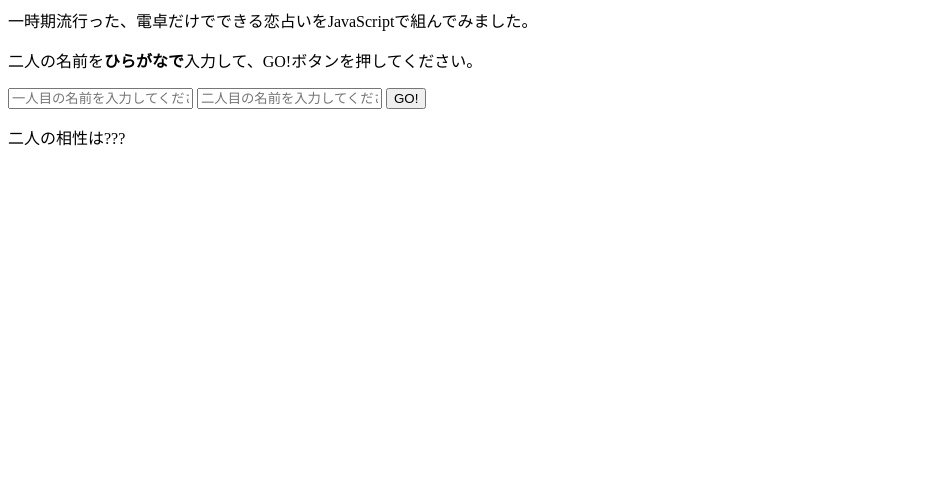
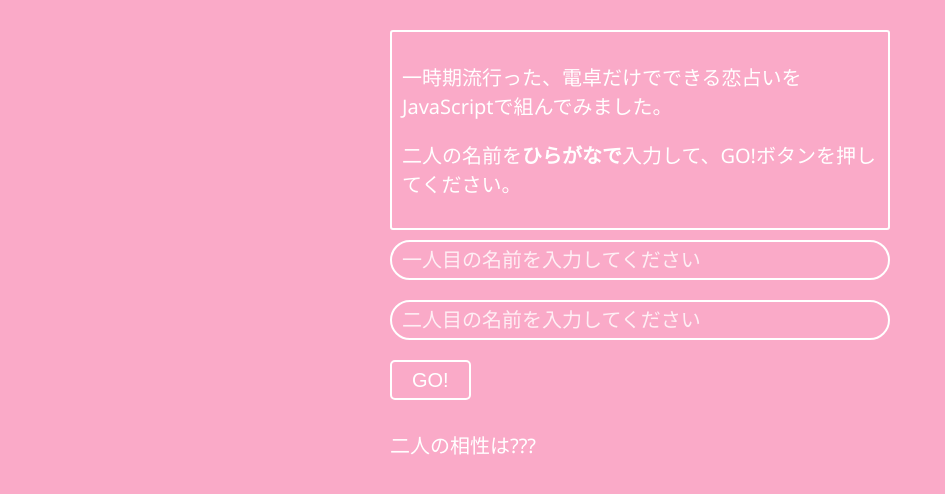
Before and after one commit to ygkn/Uranai_JS, a website: page index.html in a window 1280 px wide. Shown: the whole page, without its empty margins (0-945 px from the left). Drawn offline with Linux system fonts and the light colour scheme.

Commit message:
[add] trim style.

```diff
--- a/index.html
+++ b/index.html
@@ -1,15 +1,19 @@
 <html>
   <head>
     <title>恋占い</title>
+    <link href="https://fonts.googleapis.com/css?family=Noto+Sans" rel="stylesheet">
+    <link rel="stylesheet" href="./style.css">
   </head>
   <body>
-    <div>
-      <p>一時期流行った、電卓だけでできる恋占いをJavaScriptで組んでみました。</p>
-      <p>二人の名前を<b>ひらがなで</b>入力して、GO!ボタンを押してください。</p>
+    <div id="main">
+      <div id="description">
+        <p>一時期流行った、電卓だけでできる恋占いをJavaScriptで組んでみました。</p>
+        <p>二人の名前を<b>ひらがなで</b>入力して、GO!ボタンを押してください。</p>
+      </div>
 
       <form id="form">
-        <input id="name1" type="text" placeholder="一人目の名前を入力してください">
-        <input id="name2" type="text" placeholder="二人目の名前を入力してください">
+        <input id="name1" type="text" placeholder="一人目の名前を入力してください" autocomplete="no">
+        <input id="name2" type="text" placeholder="二人目の名前を入力してください" autocomplete="no">
         <button>GO!</button>
       </form>
       <p>二人の相性は<span id="result">???</span></p>
--- /dev/null
+++ b/style.css
@@ -0,0 +1,85 @@
+html, body {
+  height: 100%;
+  width: 100%;
+  background: #faaac8;
+  font-size: 20px;
+  font-family: 'Noto Sans', sans-serif;
+  color: #fff;
+  padding: 0;
+  margin: 0;
+  overflow: hidden;
+}
+
+*{
+  transition: .2s
+}
+
+:focus {
+  outline: none;
+  box-shadow: 0 0 4px 2px #fff;
+}
+
+button:hover{
+  background: #fff;
+  cursor: pointer;
+  color: #faaac8;
+}
+
+#main{
+  max-width: 500px;
+  left: 0;
+  right: 0;
+  margin: 30px auto;
+}
+
+#description{
+  border-radius: 3px;
+  border: solid 2px #fff;
+  padding: .5em;
+}
+
+input, button{
+  font-size: 20px;
+  color: #fff;
+  box-sizing: border-box;
+  border: solid 2px #fff;
+  background: transparent;
+  margin: .5em 0;
+}
+
+button{
+  padding: 1px 1em;
+  height: 2em;
+  border-radius: .25em;
+}
+
+input{
+  padding: .5em;
+  width: 100%;
+  height: 2em;
+  border-radius: 1em;
+}
+
+:placeholder-shown {
+  color: rgba(256, 256, 256, .8);
+}
+
+/* Google Chrome, Safari, Opera 15+, Android, iOS */
+::-webkit-input-placeholder {
+  color: rgba(256, 256, 256, .8);
+}
+
+/* Firefox 18- */
+:-moz-placeholder {
+  color: #fff; opacity: 1;
+}
+
+/* Firefox 19+ */
+::-moz-placeholder {
+  color: #fff; opacity: 1;
+}
+
+/* IE 10+ */
+:-ms-input-placeholder {
+  color: rgba(256, 256, 256, .8);
+}
```
